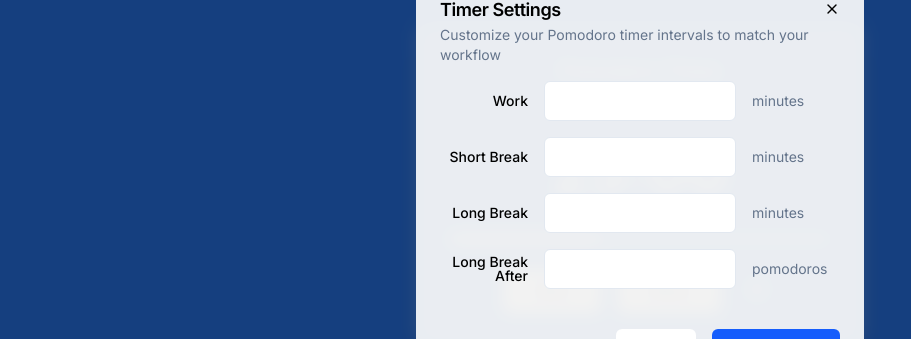
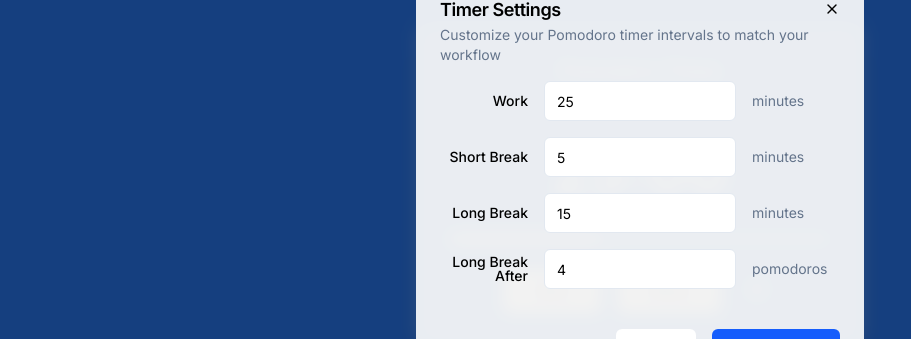
Before and after one commit to Snipe-ctrl/level-up-focus, a Next.js app: page / in a window 1280 px wide. Both pictures are taken after a click on the button 756 px from the left and 504 px from the top of the page. Shown: the part 215-554 px from the top of the page, without its empty margins (0-911 px from the left). Built offline with nearby package versions, Linux system fonts and the light colour scheme; no server answers.

Commit message:
fix(timer-settings): implement settings modal functionality for timer settings

```diff
--- a/src/components/settings-modal.js
+++ b/src/components/settings-modal.js
@@ -4,7 +4,21 @@
 import Button from './ui/button';
 import { useEffect, useState } from 'react';
 
-export default function SettingsModal({ isOpen, onClose }) {
+export default function SettingsModal({ isOpen, onClose, onSave, settings }) {
+
+    const [timerSettings, setTimerSettings] = useState(settings);
+
+    const handleInputChange = (field, value) => {
+        setTimerSettings({
+            ...timerSettings,
+            [field]: parseInt(value) || 0
+        });
+    };
+
+    const handleSave = () => {
+        onSave(timerSettings);
+        onClose();
+    }
 
     useEffect(() => {
         const handleEscape = (e) => {
@@ -41,34 +55,60 @@
                 <div className='grid gap-4 py-4'>
                     <div className='grid grid-cols-4 items-center gap-4'>
                         <label className='text-sm font-medium leading-none text-right'>Work</label>
-                        <input type="number" className='flex h-10 w-full rounded-md border border-input bg-background px-3 py-2 text-sm
-                        col-span-2 focus:border-blue-400 outline-0'></input>
+                        <input
+                            type="number"
+                            className='flex h-10 w-full rounded-md border border-input bg-background px-3 py-2 text-sm
+                            col-span-2 focus:border-blue-400 outline-0'
+                            value={timerSettings.workDuration}
+                            onChange={(e) => handleInputChange('workDuration', e.target.value)}
+                        />
                         <h4 className='text-sm text-muted-foreground'>minutes</h4>
                     </div>
                     <div className='grid grid-cols-4 items-center gap-4'>
                         <label className='text-sm font-medium leading-none text-right'>Short Break</label>
-                        <input type="number" className='flex h-10 w-full rounded-md border border-input bg-background px-3 py-2 text-sm
-                        col-span-2 focus:border-blue-400 outline-0'></input>
+                        <input
+                            type="number"
+                            className='flex h-10 w-full rounded-md border border-input bg-background px-3 py-2 text-sm
+                            col-span-2 focus:border-blue-400 outline-0'
+                            value={timerSettings.breakDuration}
+                            onChange={(e) => handleInputChange('breakDuration', e.target.value)}
+                        />
                         <h4 className='text-sm text-muted-foreground'>minutes</h4>
                     </div>
                     <div className='grid grid-cols-4 items-center gap-4'>
                         <label className='text-sm font-medium leading-none text-right'>Long Break</label>
-                        <input type="number" className='flex h-10 w-full rounded-md border border-input bg-background px-3 py-2 text-sm
-                        col-span-2 focus:border-blue-400 outline-0'></input>
+                        <input
+                            type="number"
+                            className='flex h-10 w-full rounded-md border border-input bg-background px-3 py-2 text-sm
+                            col-span-2 focus:border-blue-400 outline-0'
+                            value={timerSettings.longBreakDuration}
+                            onChange={(e) => handleInputChange('longBreakDuration', e.target.value)}
+                        />
                         <h4 className='text-sm text-muted-foreground'>minutes</h4>
                     </div>
                     <div className='grid grid-cols-4 items-center gap-4'>
                         <label className='text-sm font-medium leading-none text-right'>Long Break After</label>
-                        <input type="number" className='flex h-10 w-full rounded-md border border-input bg-background px-3 py-2 text-sm
-                        col-span-2 focus:border-blue-400 outline-0'></input>
+                        <input
+                            type="number"
+                            className='flex h-10 w-full rounded-md border border-input bg-background px-3 py-2 text-sm
+                            col-span-2 focus:border-blue-400 outline-0'
+                            value={timerSettings.longBreakInterval}
+                            onChange={(e) => handleInputChange('longBreakInterval', e.target.value)}
+                        />
                         <h4 className='text-sm text-muted-foreground'>pomodoros</h4>
                     </div>
                 </div>
                 <div className='flex justify-end gap-4 w-full pt-6'>
-                    <Button variant='primary' size='default' onClick={onClose}>
-                        Cancel
-                    </Button>
-                    <Button variant='blue' size='default'>Save Changes</Button>
+                    <Button
+                        variant='primary'
+                        size='default'
+                        onClick={onClose}>
+                        Cancel</Button>
+                    <Button
+                        variant='blue'
+                        size='default'
+                        onClick={handleSave}>
+                        Save Changes</Button>
                 </div>
             </div>
         </>
--- a/src/components/timer.js
+++ b/src/components/timer.js
@@ -16,6 +16,7 @@
         workDuration: 25,
         breakDuration: 5,
         longBreakDuration: 15,
+        longBreakInterval: 4,
     });
 
     const formatTime = (seconds) => {
@@ -72,6 +73,8 @@
                 <SettingsModal
                     isOpen={isSettingsOpen}
                     onClose={() => setIsSettingsOpen(false)}
+                    onSave={(newSettings) => setTimerSettings(newSettings)}
+                    settings={timerSettings}
                 />
             )}
             <div className="w-[90%] max-w-md">
@@ -96,10 +99,10 @@
                             className=""
                             variant="ghost"
                             size="icon"
+                            onClick={() => setIsSettingsOpen(true)}
                         >
                             <Settings
                                 className="h-5 w-5"
-                                onClick={() => setIsSettingsOpen(true)}
                             />
                         </Button>
                     </div>
```
